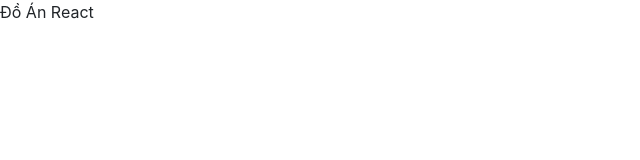
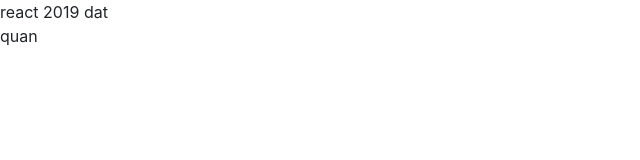
Before and after one commit to quan93/react2019, a plain HTML site: page index.html in a window 1280 px wide. Shown: the full height of the page, 0-640 px from the left. Drawn offline with nearby package versions, Linux system fonts and the light colour scheme.

Commit message:
Revert "Update index.html"

```diff
--- a/index.html
+++ b/index.html
@@ -10,7 +10,10 @@
     <link rel="stylesheet" href="https://stackpath.bootstrapcdn.com/bootstrap/4.3.1/css/bootstrap.min.css" integrity="sha384-ggOyR0iXCbMQv3Xipma34MD+dH/1fQ784/j6cY/iJTQUOhcWr7x9JvoRxT2MZw1T" crossorigin="anonymous">
   </head>
   <body>
-      <div>Đồ Án React</div>
+      <div>react 2019
+        dat
+    </div>
+    <div>quan</div>
     <!-- Optional JavaScript -->
     <!-- jQuery first, then Popper.js, then Bootstrap JS -->
     <script src="https://code.jquery.com/jquery-3.3.1.slim.min.js" integrity="sha384-q8i/X+965DzO0rT7abK41JStQIAqVgRVzpbzo5smXKp4YfRvH+8abtTE1Pi6jizo" crossorigin="anonymous"></script>
```
